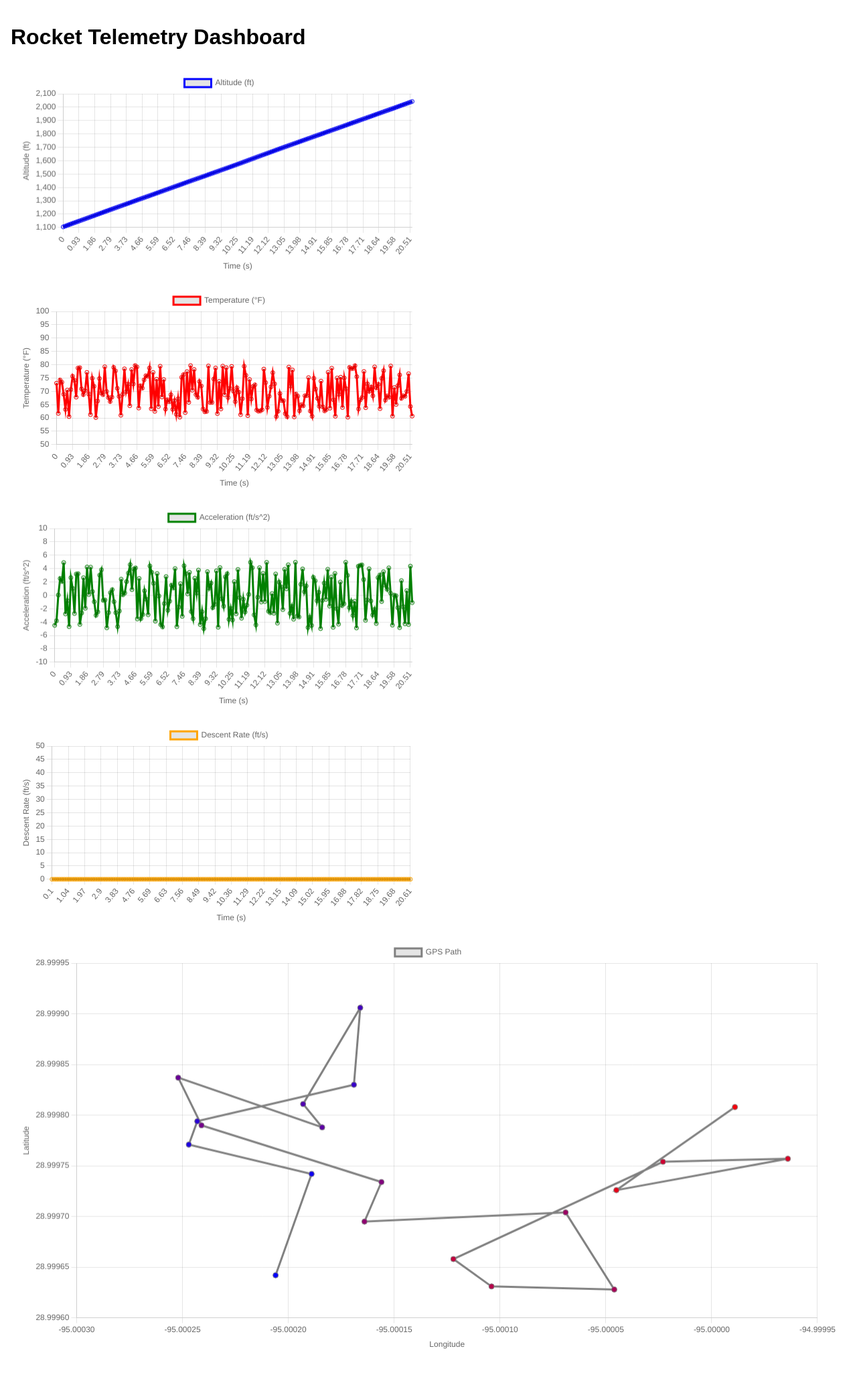
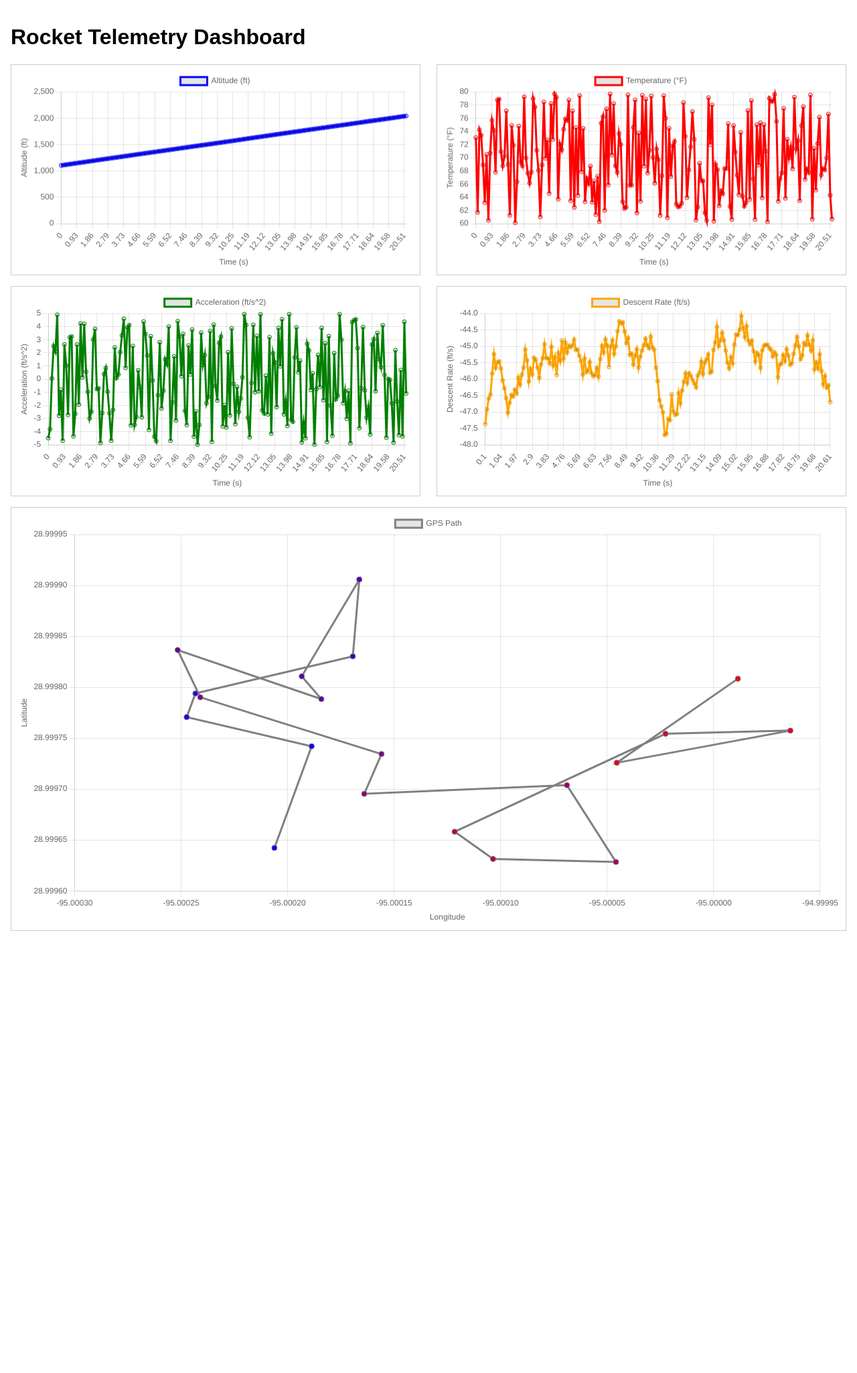
Before and after one commit to LukeRisacher/AEROBreak-Ground-Station, a Flask app: page / in a window 1280 px wide. Shown: the whole page at 67% size. After the commit the page ends 1390 px from the top, so only its background shows below. Run offline with Flask 3, Linux system fonts and the light colour scheme; data comes from the database, SQL or seed files in the repository; both versions use the stored data as it was after the commit.

Commit message:
Improved Dashboard

```diff
--- a/app.py
+++ b/app.py
@@ -37,7 +37,7 @@ def get_recent_data(count=200):
             dt = t - prev_time
             if dt != 0:
                 # positive descent rate if altitude is dropping
-                descent_rate = max(0, (prev_alt - alt) / dt)
+                descent_rate = (prev_alt - alt) / dt
 
         data.append({
             'timestamp': t,
--- a/templates/index.html
+++ b/templates/index.html
@@ -3,7 +3,7 @@
 <head>
   <meta charset="utf-8">
   <title>Rocket Telemetry Dashboard</title>
-  <!-- Load Chart.js from CDN -->
+  <!-- Load Chart.js from a CDN -->
   <script src="https://cdn.jsdelivr.net/npm/chart.js"></script>
   <style>
     body {
@@ -11,48 +11,61 @@
       font-family: sans-serif;
       padding: 1rem;
     }
+    .chart-row {
+      display: flex;
+      flex-wrap: nowrap;
+      justify-content: space-between;
+      margin-bottom: 1rem;
+    }
     .chart-container {
-      width: 48%;
-      display: inline-block;
-      margin: 1% 1%;
-      vertical-align: top;
+      width: 49%;
+      border: 1px solid #ccc;
+      padding: 8px;
+      box-sizing: border-box;
     }
+    /* Full width for GPS chart */
     #gps-container {
-      width: 98%;
-      margin: 1% 1%;
-      display: inline-block;
+      width: 100%;
     }
   </style>
 </head>
 <body>
   <h1>Rocket Telemetry Dashboard</h1>
 
+  <!-- First row: Altitude & Temperature -->
+  <div class="chart-row">
     <div class="chart-container">
       <canvas id="altitudeChart"></canvas>
     </div>
     <div class="chart-container">
       <canvas id="temperatureChart"></canvas>
     </div>
+  </div>
 
+  <!-- Second row: Acceleration & Descent Rate -->
+  <div class="chart-row">
     <div class="chart-container">
       <canvas id="accelChart"></canvas>
     </div>
     <div class="chart-container">
       <canvas id="descentChart"></canvas>
     </div>
+  </div>
 
-  <div id="gps-container">
+  <!-- Third row: GPS (full width) -->
+  <div class="chart-container" id="gps-container">
     <canvas id="gpsChart"></canvas>
   </div>
 
   <script>
-    // Prepare Chart.js chart instances
+    // Create the Chart.js contexts
     const altitudeCtx = document.getElementById('altitudeChart').getContext('2d');
     const temperatureCtx = document.getElementById('temperatureChart').getContext('2d');
     const accelCtx = document.getElementById('accelChart').getContext('2d');
     const descentCtx = document.getElementById('descentChart').getContext('2d');
     const gpsCtx = document.getElementById('gpsChart').getContext('2d');
 
+    // --- Chart Instances ---
     let altitudeChart = new Chart(altitudeCtx, {
       type: 'line',
       data: {
@@ -66,8 +79,15 @@
       },
       options: {
         scales: {
-          x: { title: { display: true, text: 'Time (s)' } },
-          y: { title: { display: true, text: 'Altitude (ft)' }, suggestedMax: 1500 }
+          x: {
+            title: { display: true, text: 'Time (s)' }
+          },
+          y: {
+            title: { display: true, text: 'Altitude (ft)' },
+            // Always start at 0, default to 1400, but scale if data exceeds 1400
+            min: 0,
+            suggestedMax: 1400
+          }
         }
       }
     });
@@ -86,7 +106,7 @@
       options: {
         scales: {
           x: { title: { display: true, text: 'Time (s)' } },
-          y: { title: { display: true, text: 'Temperature (°F)' }, suggestedMin: 50, suggestedMax: 100 }
+          y: { title: { display: true, text: 'Temperature (°F)' } }
         }
       }
     });
@@ -105,7 +125,7 @@
       options: {
         scales: {
           x: { title: { display: true, text: 'Time (s)' } },
-          y: { title: { display: true, text: 'Acceleration (ft/s^2)' }, suggestedMin: -10, suggestedMax: 10 }
+          y: { title: { display: true, text: 'Acceleration (ft/s^2)' } }
         }
       }
     });
@@ -124,7 +144,7 @@
       options: {
         scales: {
           x: { title: { display: true, text: 'Time (s)' } },
-          y: { title: { display: true, text: 'Descent Rate (ft/s)' }, suggestedMin: 0, suggestedMax: 50 }
+          y: { title: { display: true, text: 'Descent Rate (ft/s)' } }
         }
       }
     });
@@ -149,17 +169,20 @@
       }
     });
 
-    // Track the first timestamp for 2 significant figures in time
-    let startTime = null;
-    function getRelativeTime(timestamp) {
-      if (!startTime) {
-        startTime = timestamp;
+    // --- Time Handling: Relative to first data timestamp ---
+    let launchTime = null;
+    function relativeTime(absoluteT) {
+      if (launchTime === null) {
+        // Initialize 'launchTime' to the first data's timestamp
+        launchTime = absoluteT;
       }
-      let seconds = timestamp - startTime;
-      return +seconds.toFixed(2);
+      let dt = absoluteT - launchTime;
+      return +dt.toFixed(2); // 2 significant figures
     }
 
+    // --- Fetch Data from Flask and Update Charts ---
     async function fetchDataAndUpdateCharts() {
+      try {
         const response = await fetch('/data');
         const telemetry = await response.json();
 
@@ -182,53 +205,55 @@
         // Rebuild
         for (let i = 0; i < telemetry.length; i++) {
           const entry = telemetry[i];
-        const t = getRelativeTime(entry.timestamp);
+          const timeSec = relativeTime(entry.timestamp);
 
           // Altitude
           if (entry.altitude !== null) {
-          altitudeChart.data.labels.push(t);
+            altitudeChart.data.labels.push(timeSec);
             altitudeChart.data.datasets[0].data.push(entry.altitude.toFixed(2));
           }
 
           // Temperature
           if (entry.temperature !== null) {
-          temperatureChart.data.labels.push(t);
+            temperatureChart.data.labels.push(timeSec);
             temperatureChart.data.datasets[0].data.push(entry.temperature.toFixed(2));
           }
 
           // Acceleration
           if (entry.acceleration !== null) {
-          accelChart.data.labels.push(t);
+            accelChart.data.labels.push(timeSec);
             accelChart.data.datasets[0].data.push(entry.acceleration.toFixed(2));
           }
 
-        // Descent rate
+          // Descent Rate
           if (entry.descent_rate !== null) {
-          descentChart.data.labels.push(t);
+            descentChart.data.labels.push(timeSec);
             descentChart.data.datasets[0].data.push(entry.descent_rate.toFixed(2));
           }
 
           // GPS
           if (entry.latitude !== null && entry.longitude !== null) {
-          // Color code from older (blue) to newer (red)
+            // color from older points (blue) to newer points (red)
             let fraction = i / telemetry.length;
-          let color = `rgba(${Math.round(255 * fraction)}, 0, ${Math.round(255 * (1 - fraction))}, 1)`;
-          gpsChart.data.datasets[0].data.push({
-            x: +entry.longitude.toFixed(6),
-            y: +entry.latitude.toFixed(6)
-          });
+            let color = `rgba(${Math.round(255*fraction)}, 0, ${Math.round(255*(1-fraction))}, 1)`;
+            gpsChart.data.datasets[0].data.push({ x: +entry.longitude, y: +entry.latitude });
             gpsChart.data.datasets[0].pointBackgroundColor.push(color);
           }
         }
 
+        // Update the charts without animation to avoid flicker
         altitudeChart.update('none');
         temperatureChart.update('none');
         accelChart.update('none');
         descentChart.update('none');
         gpsChart.update('none');
+
+      } catch (err) {
+        console.error("Error fetching data:", err);
+      }
     }
 
-    // Poll the server every second
+    // Poll every second
     setInterval(fetchDataAndUpdateCharts, 1000);
     fetchDataAndUpdateCharts();
   </script>
```
Also changed, not shown: telemetry.db. Lines whose indentation alone changed are shown as unchanged.
